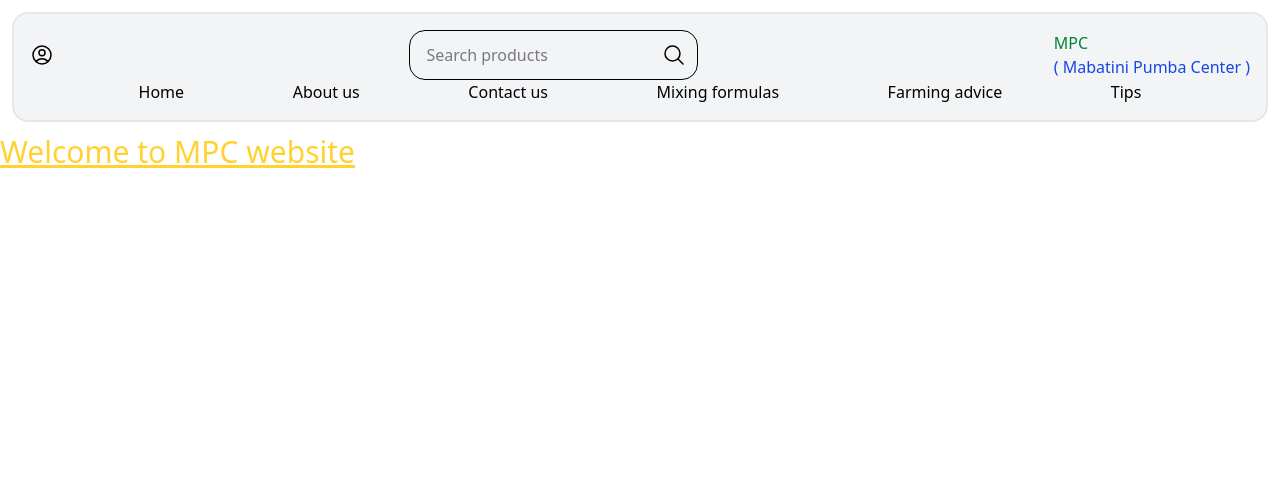
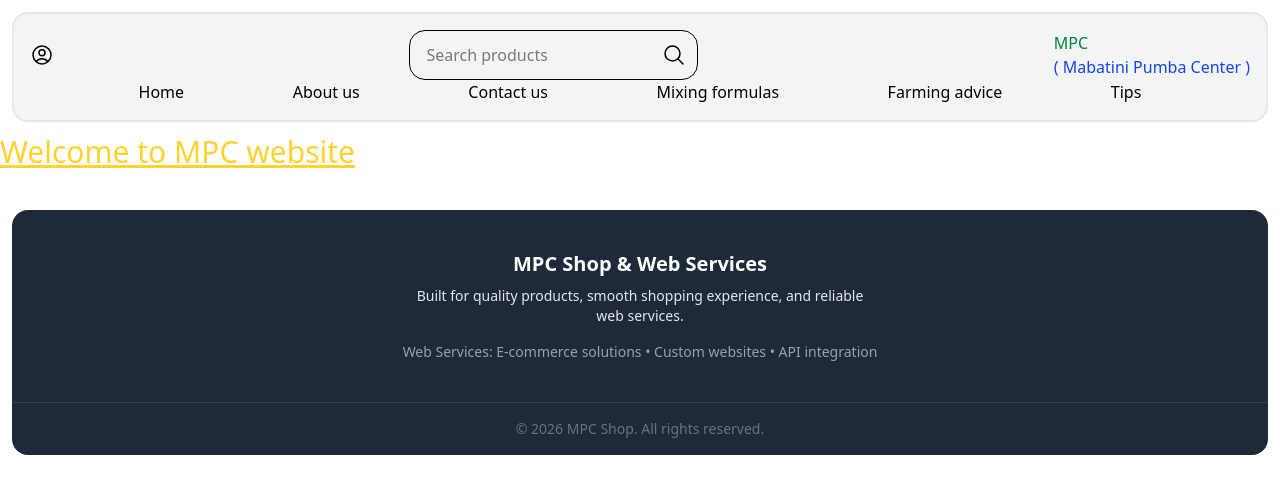
Before and after one commit to jackmattog/mpc_site, a Django app: page / in a window 1280 px wide. Shown: the top 494 px of the page. Run offline with Django 5.2, Linux system fonts and the light colour scheme.

Commit message:
add footer partial to base template

```diff
--- a/static/dist/output.css
+++ b/static/dist/output.css
@@ -16,14 +16,25 @@
     --color-gray-100: oklch(96.7% 0.003 264.542);
     --color-gray-200: oklch(92.8% 0.006 264.531);
     --color-gray-300: oklch(87.2% 0.01 258.338);
+    --color-gray-400: oklch(70.7% 0.022 261.325);
     --color-gray-500: oklch(55.1% 0.027 264.364);
+    --color-gray-600: oklch(44.6% 0.03 256.802);
     --color-gray-700: oklch(37.3% 0.034 259.733);
+    --color-gray-800: oklch(27.8% 0.033 256.848);
+    --color-gray-900: oklch(21% 0.034 264.665);
     --color-white: #fff;
     --spacing: 0.25rem;
     --container-xs: 20rem;
     --container-sm: 24rem;
+    --container-md: 28rem;
+    --container-7xl: 80rem;
+    --text-sm: 0.875rem;
+    --text-sm--line-height: calc(1.25 / 0.875);
+    --text-xl: 1.25rem;
+    --text-xl--line-height: calc(1.75 / 1.25);
     --text-3xl: 1.875rem;
     --text-3xl--line-height: calc(2.25 / 1.875);
+    --font-weight-bold: 700;
     --radius-lg: 0.5rem;
     --radius-2xl: 1rem;
     --default-transition-duration: 150ms;
@@ -217,6 +228,12 @@
   .mt-2 {
     margin-top: calc(var(--spacing) * 2);
   }
+  .mt-4 {
+    margin-top: calc(var(--spacing) * 4);
+  }
+  .mt-10 {
+    margin-top: calc(var(--spacing) * 10);
+  }
   .mb-0 {
     margin-bottom: calc(var(--spacing) * 0);
   }
@@ -248,6 +265,9 @@
   .w-full {
     width: 100%;
   }
+  .max-w-7xl {
+    max-width: var(--container-7xl);
+  }
   .max-w-\[50\] {
     max-width: 50;
   }
@@ -256,6 +276,9 @@
   }
   .max-w-\[80\] {
     max-width: 80;
+  }
+  .max-w-md {
+    max-width: var(--container-md);
   }
   .max-w-sm {
     max-width: var(--container-sm);
@@ -298,14 +321,30 @@
     border-style: var(--tw-border-style);
     border-width: 2px;
   }
+  .border-t {
+    border-top-style: var(--tw-border-style);
+    border-top-width: 1px;
+  }
   .border-gray-200 {
     border-color: var(--color-gray-200);
   }
   .border-gray-300 {
     border-color: var(--color-gray-300);
   }
+  .border-gray-700 {
+    border-color: var(--color-gray-700);
+  }
   .bg-gray-100 {
     background-color: var(--color-gray-100);
+  }
+  .bg-gray-600 {
+    background-color: var(--color-gray-600);
+  }
+  .bg-gray-800 {
+    background-color: var(--color-gray-800);
+  }
+  .bg-gray-900 {
+    background-color: var(--color-gray-900);
   }
   .bg-white {
     background-color: var(--color-white);
@@ -316,24 +355,57 @@
   .px-4 {
     padding-inline: calc(var(--spacing) * 4);
   }
+  .px-6 {
+    padding-inline: calc(var(--spacing) * 6);
+  }
   .py-2 {
     padding-block: calc(var(--spacing) * 2);
   }
   .py-3 {
     padding-block: calc(var(--spacing) * 3);
   }
+  .py-4 {
+    padding-block: calc(var(--spacing) * 4);
+  }
+  .py-10 {
+    padding-block: calc(var(--spacing) * 10);
+  }
   .pr-10 {
     padding-right: calc(var(--spacing) * 10);
+  }
+  .text-center {
+    text-align: center;
   }
   .text-3xl {
     font-size: var(--text-3xl);
     line-height: var(--tw-leading, var(--text-3xl--line-height));
+  }
+  .text-sm {
+    font-size: var(--text-sm);
+    line-height: var(--tw-leading, var(--text-sm--line-height));
+  }
+  .text-xl {
+    font-size: var(--text-xl);
+    line-height: var(--tw-leading, var(--text-xl--line-height));
+  }
+  .font-bold {
+    --tw-font-weight: var(--font-weight-bold);
+    font-weight: var(--font-weight-bold);
   }
   .text-amber-300 {
     color: var(--color-amber-300);
   }
   .text-blue-700 {
     color: var(--color-blue-700);
+  }
+  .text-gray-200 {
+    color: var(--color-gray-200);
+  }
+  .text-gray-300 {
+    color: var(--color-gray-300);
+  }
+  .text-gray-400 {
+    color: var(--color-gray-400);
   }
   .text-gray-500 {
     color: var(--color-gray-500);
@@ -343,6 +415,9 @@
   }
   .text-green-700 {
     color: var(--color-green-700);
+  }
+  .text-white {
+    color: var(--color-white);
   }
   .underline {
     text-decoration-line: underline;
@@ -398,6 +473,10 @@
   syntax: "*";
   inherits: false;
   initial-value: solid;
+}
+@property --tw-font-weight {
+  syntax: "*";
+  inherits: false;
 }
 @property --tw-shadow {
   syntax: "*";
@@ -468,6 +547,7 @@
   @supports ((-webkit-hyphens: none) and (not (margin-trim: inline))) or ((-moz-orient: inline) and (not (color:rgb(from red r g b)))) {
     *, ::before, ::after, ::backdrop {
       --tw-border-style: solid;
+      --tw-font-weight: initial;
       --tw-shadow: 0 0 #0000;
       --tw-shadow-color: initial;
       --tw-shadow-alpha: 100%;
--- a/templates/base.html
+++ b/templates/base.html
@@ -18,5 +18,8 @@
         {% endblock content %}
     </main>
 
+    <!--Add footer partial-->
+    {% include 'partials/footer.html' %}
+
 </body>
 </html>
--- a/templates/partials/footer.html
+++ b/templates/partials/footer.html
@@ -0,0 +1,23 @@
+<footer class="text-white mt-10 m-3 rounded-2xl bg-gray-800">
+  <div class="max-w-7xl mx-auto px-6 py-10 flex flex-col items-center text-center">
+
+    <!-- Brand -->
+    <h2 class="text-xl font-bold">MPC Shop & Web Services</h2>
+
+    <!-- Tagline -->
+    <p class="text-gray-200 text-sm mt-2 max-w-md">
+      Built for quality products, smooth shopping experience, and reliable web services.
+    </p>
+
+    <!-- Web Services Highlight -->
+    <div class="mt-4 text-sm text-gray-400">
+      Web Services: E-commerce solutions • Custom websites • API integration
+    </div>
+
+  </div>
+
+  <!-- Bottom bar -->
+  <div class="border-t border-gray-700 py-4 text-center text-gray-500 text-sm">
+    © 2026 MPC Shop. All rights reserved.
+  </div>
+</footer>
```
